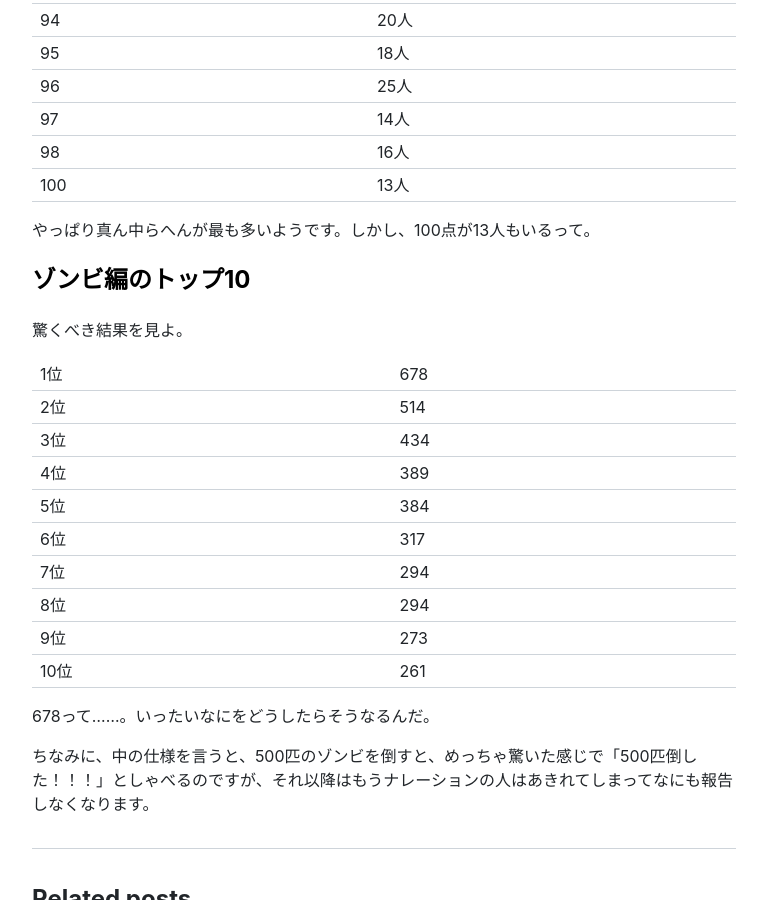
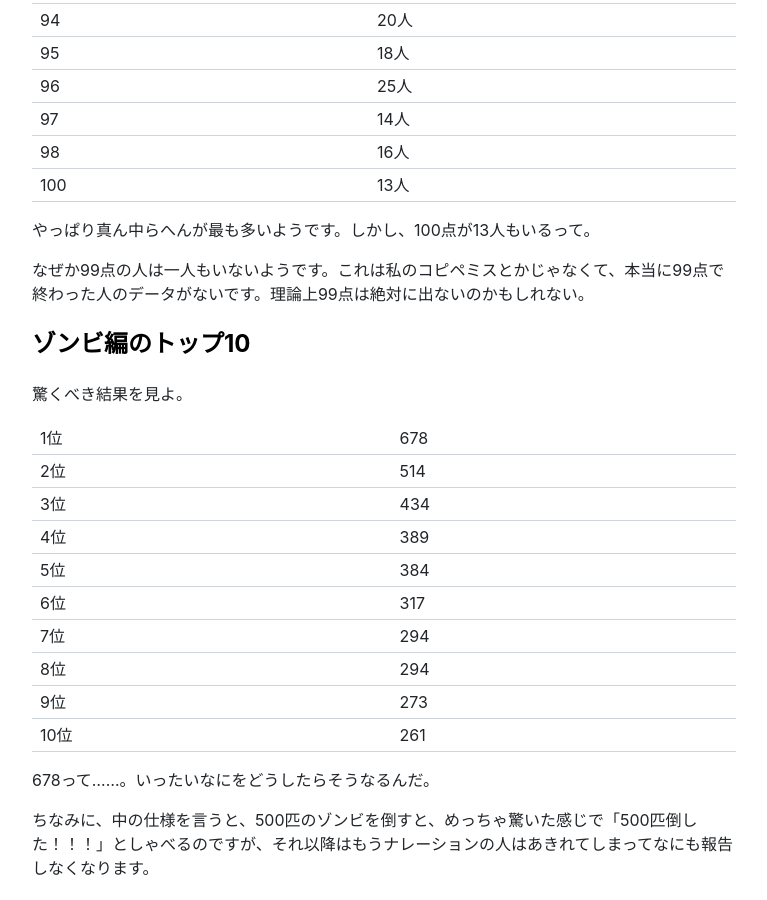
Before and after one commit to yncat/yncat.github.io, a Jekyll site: the page built from _posts/2024-09-22-Audio Game Center CCBT の集計結果.md, in a window 1280 px wide and 900 px high, scrolled down 3941 px. Shown: the whole window, without its empty margins (256-1023 px from the left). Built offline with Jekyll 4.4.1, drawn with Linux system fonts in a browser that asks for light colours; nearby versions of some CDN libraries.

Commit message:
Talked about nonexistent 99 points area

```diff
--- a/_posts/2024-09-22-Audio Game Center CCBT の集計結果.md
+++ b/_posts/2024-09-22-Audio Game Center CCBT の集計結果.md
@@ -129,6 +129,8 @@ Audio Game Center + CCBT にお越しくださったみなさん、ありがと
 
 やっぱり真ん中らへんが最も多いようです。しかし、100点が13人もいるって。
 
+なぜか99点の人は一人もいないようです。これは私のコピペミスとかじゃなくて、本当に99点で終わった人のデータがないです。理論上99点は絶対に出ないのかもしれない。
+
 ## ゾンビ編のトップ10
 
 驚くべき結果を見よ。
```
